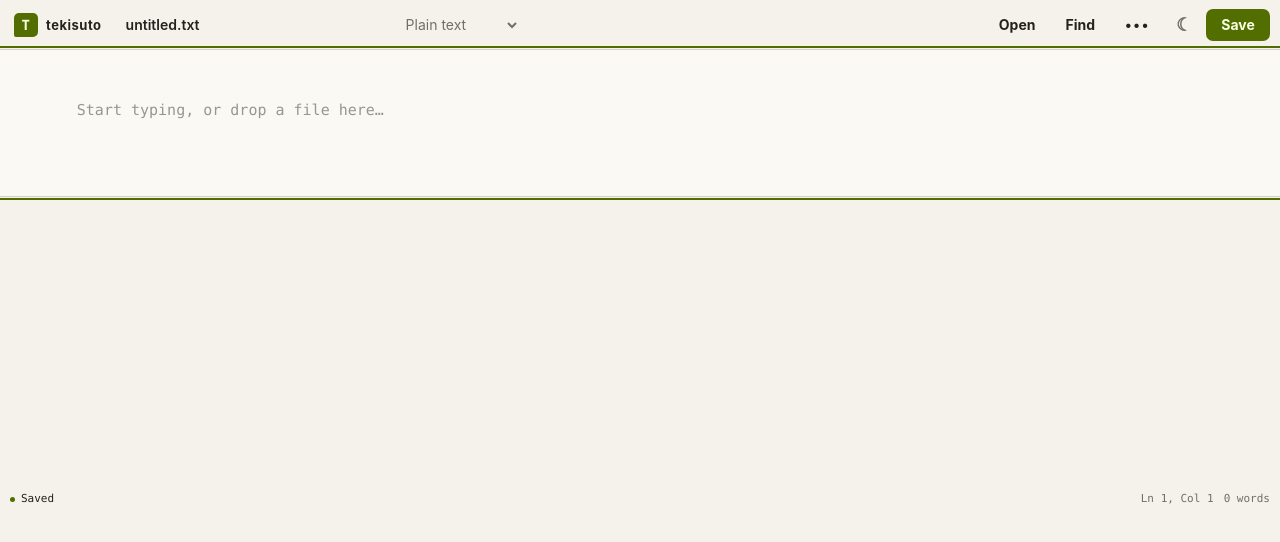
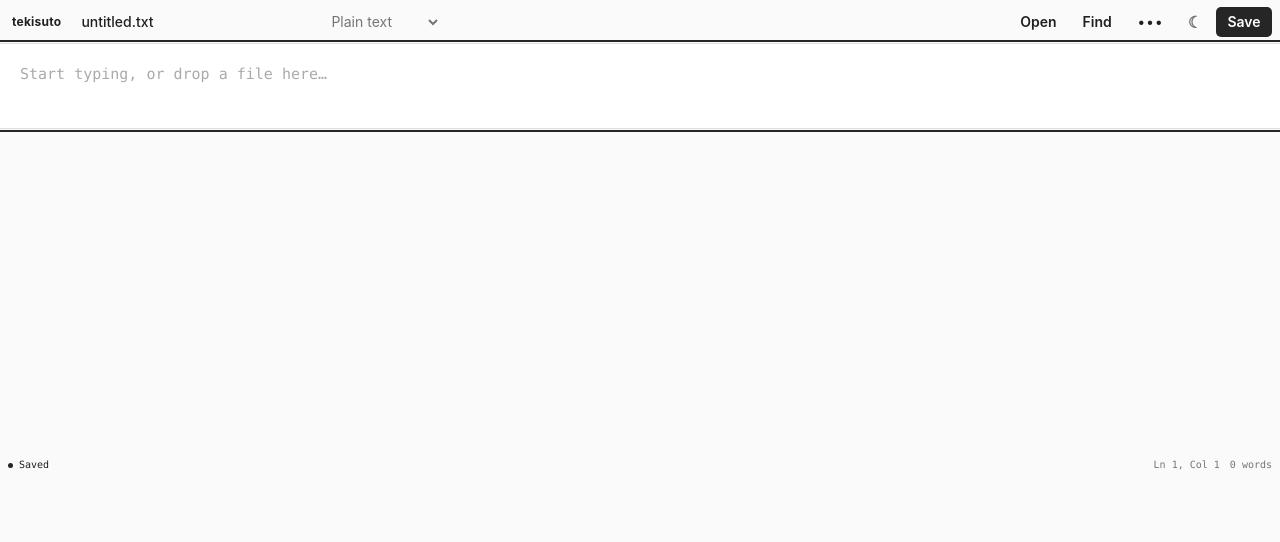
Before and after one commit to ninjaasmoke/tekisuto, a Next.js app: page / in a window 1280 px wide. Shown: the top 542 px of the page. Built offline with nearby package versions, Linux system fonts and the light colour scheme.

Commit message:
Use neutral compact editor styling

```diff
--- a/pages/index.tsx
+++ b/pages/index.tsx
@@ -379,7 +379,6 @@ export default function IndexPage() {
       >
         <header className="topbar">
           <a className="brand" href="#" aria-label="Tekisuto home">
-            <span className="brand-mark" aria-hidden="true">T</span>
             <span>tekisuto</span>
           </a>
           <div className="file-controls">
--- a/styles/globals.css
+++ b/styles/globals.css
@@ -1,31 +1,31 @@
 :root {
   color-scheme: dark;
-  --canvas: #111210;
-  --surface: #191a17;
-  --surface-raised: #22231f;
-  --editor: #151613;
-  --text: #eeede7;
-  --muted: #97988f;
-  --faint: #686a63;
-  --border: #30312c;
-  --accent: #d5ff5f;
-  --accent-ink: #202600;
-  --danger: #ff8b7b;
+  --canvas: #151515;
+  --surface: #181818;
+  --surface-raised: #222;
+  --editor: #1c1c1c;
+  --text: #e8e8e8;
+  --muted: #999;
+  --faint: #666;
+  --border: #303030;
+  --accent: #ededed;
+  --accent-ink: #181818;
+  --danger: #d9796f;
 }
 
 :root[data-theme='light'] {
   color-scheme: light;
-  --canvas: #e8e4db;
-  --surface: #f5f2eb;
-  --surface-raised: #fffdf8;
-  --editor: #fbf9f4;
-  --text: #22231f;
-  --muted: #6f7069;
-  --faint: #96978f;
-  --border: #d3d0c7;
-  --accent: #536e00;
-  --accent-ink: #f8ffe1;
-  --danger: #b42c1d;
+  --canvas: #f5f5f5;
+  --surface: #fafafa;
+  --surface-raised: #f2f2f2;
+  --editor: #fff;
+  --text: #202020;
+  --muted: #757575;
+  --faint: #aaa;
+  --border: #dedede;
+  --accent: #262626;
+  --accent-ink: #fff;
+  --danger: #b84338;
 }
 
 * {
@@ -79,36 +79,22 @@ summary:focus-visible {
 }
 
 .topbar {
-  min-height: 50px;
+  min-height: 44px;
   display: flex;
   align-items: center;
-  gap: 14px;
-  padding: 6px 10px 6px 14px;
+  gap: 12px;
+  padding: 5px 8px 5px 12px;
   border-bottom: 1px solid var(--border);
 }
 
 .brand {
   display: inline-flex;
   align-items: center;
-  gap: 8px;
   color: var(--text);
-  font-size: 13px;
-  font-weight: 700;
-  letter-spacing: .04em;
+  font-size: 12px;
+  font-weight: 650;
+  letter-spacing: .02em;
   text-decoration: none;
-}
-
-.brand-mark {
-  width: 24px;
-  height: 24px;
-  display: grid;
-  place-items: center;
-  background: var(--accent);
-  color: var(--accent-ink);
-  border-radius: 5px 5px 5px 2px;
-  font-family: "SFMono-Regular", Consolas, monospace;
-  font-size: 14px;
-  font-weight: 900;
 }
 
 .file-controls {
@@ -121,16 +107,16 @@ summary:focus-visible {
 .filename,
 select,
 .findbar input {
-  height: 32px;
+  height: 30px;
   background: transparent;
   border: 1px solid transparent;
   border-radius: 6px;
 }
 
 .filename {
-  width: min(270px, 28vw);
-  padding: 0 9px;
-  font-weight: 600;
+  width: min(240px, 28vw);
+  padding: 0 7px;
+  font-weight: 500;
 }
 
 .filename:hover,
@@ -140,7 +126,7 @@ select,
 }
 
 select {
-  padding: 0 28px 0 9px;
+  padding: 0 24px 0 7px;
   color: var(--muted);
 }
 
@@ -159,12 +145,12 @@ select:hover {
 .button,
 .theme-toggle,
 .findbar button {
-  min-height: 32px;
-  padding: 0 11px;
+  min-height: 30px;
+  padding: 0 9px;
   background: transparent;
   border: 1px solid transparent;
-  border-radius: 7px;
-  font-weight: 650;
+  border-radius: 5px;
+  font-weight: 600;
 }
 
 .button.ghost:hover,
@@ -175,7 +161,7 @@ select:hover {
 }
 
 .button.primary {
-  min-width: 64px;
+  min-width: 56px;
   background: var(--accent);
   color: var(--accent-ink);
 }
@@ -185,10 +171,10 @@ select:hover {
 }
 
 .theme-toggle {
-  width: 32px;
+  width: 30px;
   padding: 0;
   color: var(--muted);
-  font-size: 18px;
+  font-size: 16px;
 }
 
 .more-menu {
@@ -216,7 +202,6 @@ select:hover {
   background: var(--surface-raised);
   border: 1px solid var(--border);
   border-radius: 9px;
-  box-shadow: var(--shadow);
 }
 
 .menu-panel button {
@@ -237,7 +222,7 @@ select:hover {
   align-items: center;
   justify-content: flex-end;
   gap: 5px;
-  padding: 8px 12px;
+  padding: 5px 8px;
   background: var(--surface-raised);
   border-bottom: 1px solid var(--border);
 }
@@ -273,15 +258,15 @@ select:hover {
   height: 100%;
   display: block;
   resize: none;
-  padding: clamp(24px, 4vw, 48px) clamp(20px, 6vw, 80px);
+  padding: 18px 20px;
   background: var(--editor);
   border: 0;
   outline: 0;
   color: var(--text);
   caret-color: var(--accent);
   font-family: "SFMono-Regular", "Cascadia Code", "Roboto Mono", Consolas, monospace;
-  font-size: clamp(15px, 1.1vw, 17px);
-  line-height: 1.65;
+  font-size: 15px;
+  line-height: 1.6;
   tab-size: 2;
 }
 
@@ -291,7 +276,7 @@ select:hover {
 
 .drop-zone {
   position: absolute;
-  inset: 14px;
+  inset: 8px;
   display: grid;
   place-items: center;
   background: color-mix(in srgb, var(--editor) 88%, transparent);
@@ -304,16 +289,16 @@ select:hover {
 }
 
 .statusbar {
-  min-height: 26px;
+  min-height: 22px;
   display: flex;
   align-items: center;
   justify-content: space-between;
   gap: 10px;
-  padding: 0 10px;
+  padding: 0 8px;
   border-top: 1px solid var(--border);
   color: var(--muted);
   font-family: "SFMono-Regular", Consolas, monospace;
-  font-size: 11px;
+  font-size: 10px;
   white-space: nowrap;
 }
 
@@ -365,9 +350,9 @@ select:hover {
   }
 
   .topbar {
-    min-height: 48px;
-    gap: 9px;
-    padding: 8px 10px;
+    min-height: 44px;
+    gap: 7px;
+    padding: 5px 7px;
   }
 
   .brand span:last-child,
@@ -410,7 +395,7 @@ select:hover {
   }
 
   .editor {
-    padding: 26px 20px;
+    padding: 14px;
     font-size: 15px;
   }
 
@@ -419,8 +404,8 @@ select:hover {
   }
 
   .statusbar {
-    min-height: 24px;
-    padding: 0 8px;
+    min-height: 22px;
+    padding: 0 6px;
   }
 }
 
```
